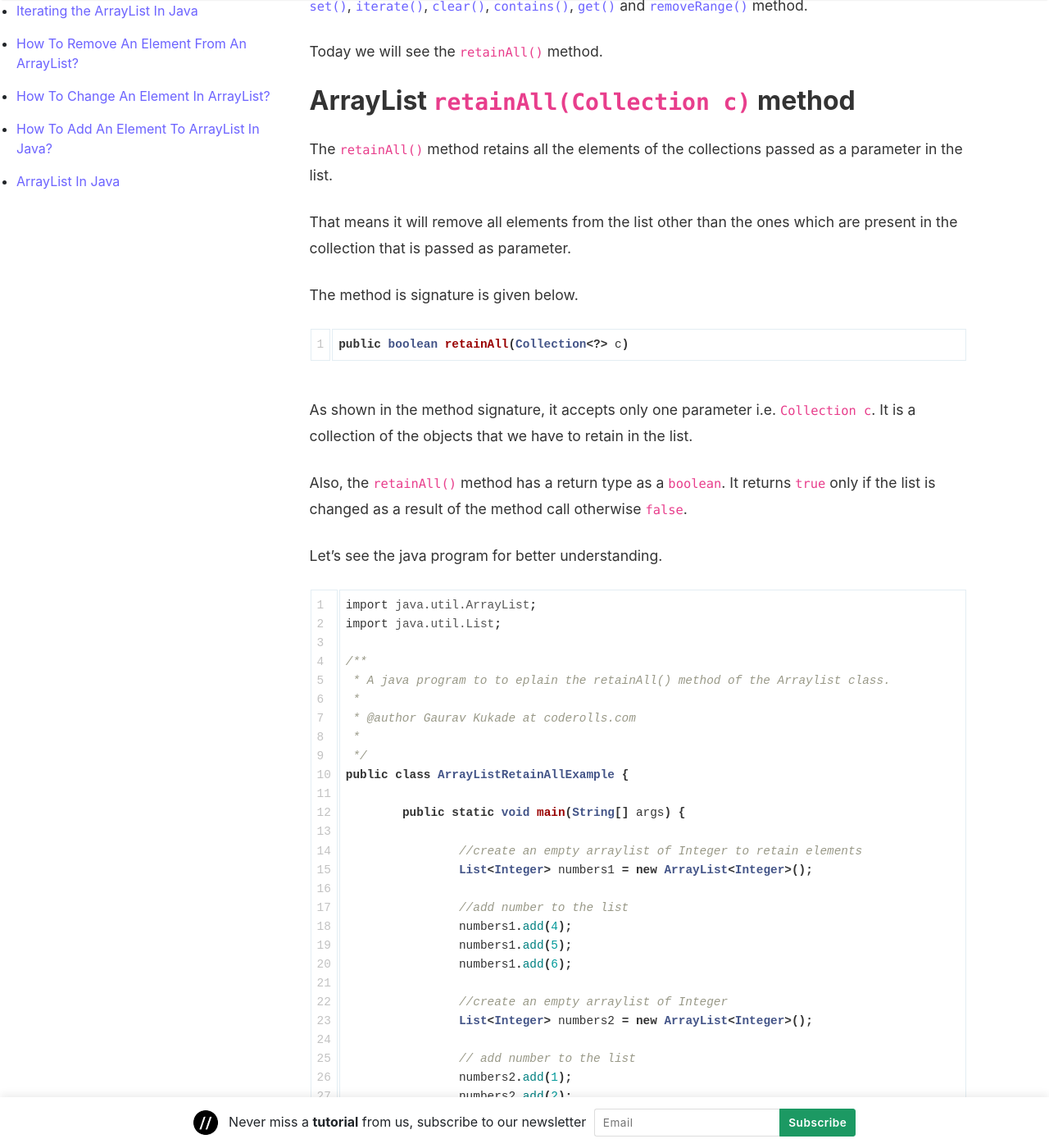
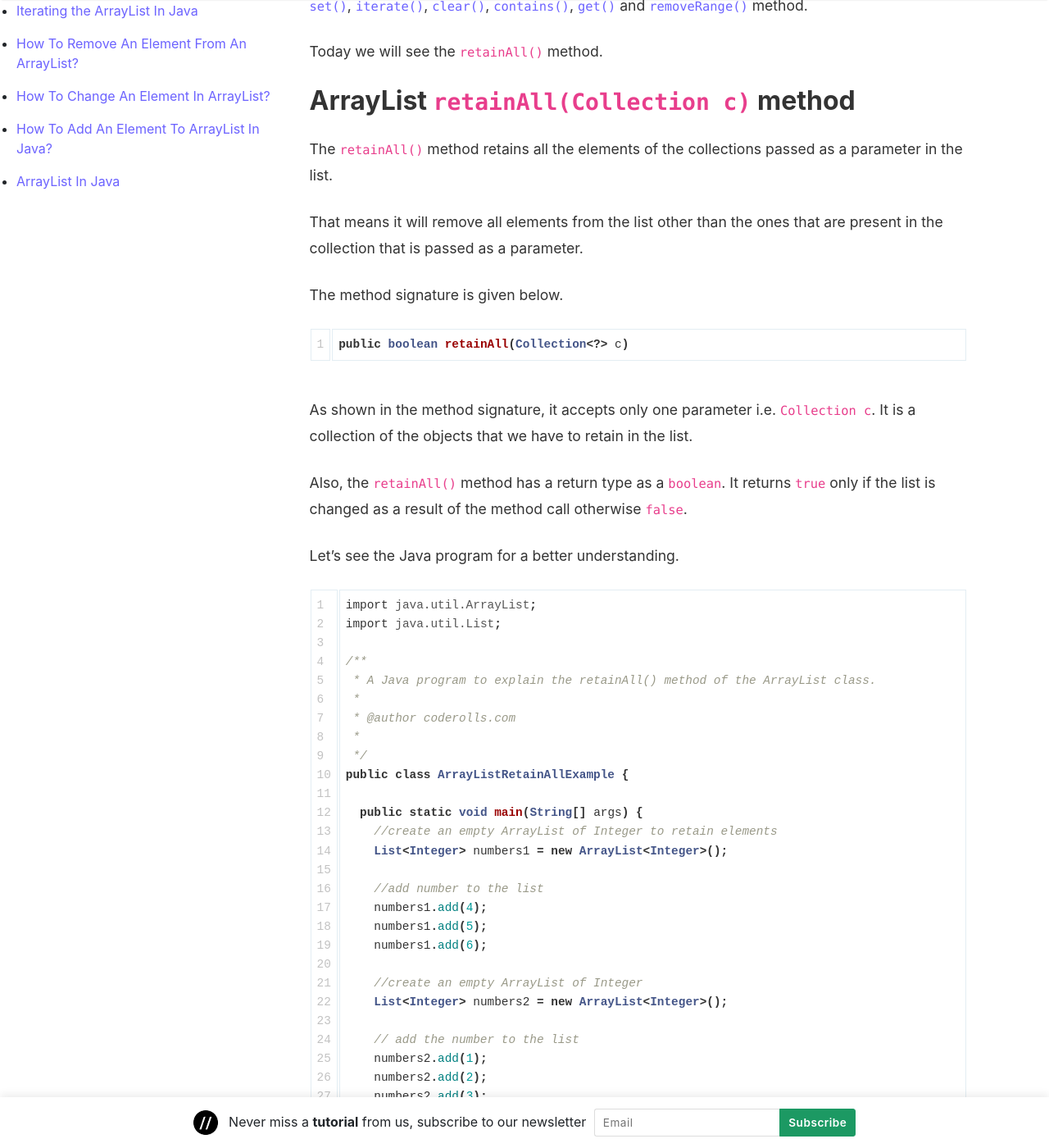
Before and after one commit to coderolls/coderolls-blog, a Jekyll site: the page built from _posts/collections/arraylist/2021-12-22-arraylist-retainall-method.md, in a window 1280 px wide and 1400 px high, scrolled down 717 px. Shown: the whole window at 82% size. Built offline with Jekyll 4.4.1, drawn with Linux system fonts in a browser that asks for light colours; nearby versions of some CDN libraries; comment, search, counter and statistics services are not loaded; some of the changed text lies outside the part shown.

Commit message:
Update 2021-12-22-arraylist-retainall-method.md

````diff
--- a/_posts/collections/arraylist/2021-12-22-arraylist-retainall-method.md
+++ b/_posts/collections/arraylist/2021-12-22-arraylist-retainall-method.md
@@ -25,9 +25,9 @@ Today we will see the `retainAll()` method.
 
 The `retainAll()` method retains all the elements of the collections passed as a parameter in the list.
 
-That means it will remove all elements from the list other than the ones which are present in the collection that is passed as parameter.
+That means it will remove all elements from the list other than the ones that are present in the collection that is passed as a parameter.
 
-The method is signature is given below.
+The method signature is given below.
 
 ```java
 public boolean retainAll(Collection<?> c)
@@ -37,55 +37,54 @@ As shown in the method signature, it accepts only one parameter i.e. `Collection
 
 Also, the `retainAll()` method has a return type as a `boolean`. It returns `true` only if the list is changed as a result of the method call otherwise `false`.
 
-Let's see the java program for better understanding.
+Let's see the Java program for a better understanding.
 
 ```java
 import java.util.ArrayList;
 import java.util.List;
 
 /**
- * A java program to to eplain the retainAll() method of the Arraylist class.
+ * A Java program to explain the retainAll() method of the ArrayList class.
  *
- * @author Gaurav Kukade at coderolls.com
+ * @author coderolls.com
  *
  */
 public class ArrayListRetainAllExample {
 
-	public static void main(String[] args) {
+  public static void main(String[] args) {
+    //create an empty ArrayList of Integer to retain elements
+    List<Integer> numbers1 = new ArrayList<Integer>();
 
-		//create an empty arraylist of Integer to retain elements
-		List<Integer> numbers1 = new ArrayList<Integer>();
+    //add number to the list
+    numbers1.add(4);
+    numbers1.add(5);
+    numbers1.add(6);
 
-		//add number to the list
-		numbers1.add(4);
-		numbers1.add(5);
-		numbers1.add(6);
+    //create an empty ArrayList of Integer
+    List<Integer> numbers2 = new ArrayList<Integer>();
 
-		//create an empty arraylist of Integer
-		List<Integer> numbers2 = new ArrayList<Integer>();
+    // add the number to the list
+    numbers2.add(1);
+    numbers2.add(2);
+    numbers2.add(3);
+    numbers2.add(4);
+    numbers2.add(5);
+    numbers2.add(6);
+    numbers2.add(7);
+    numbers2.add(8);
+    numbers2.add(9);
 
-		// add number to the list
-		numbers2.add(1);
-		numbers2.add(2);
-		numbers2.add(3);
-		numbers2.add(4);
-		numbers2.add(5);
-		numbers2.add(6);
-		numbers2.add(7);
-		numbers2.add(8);
-		numbers2.add(9);
+    System.out.println("Lists before the method call");
+    System.out.println("numbers1: "+ numbers1);
+    System.out.println("numbers2: "+ numbers2);
 
-		System.out.println("Lists before the method call");
-		System.out.println("numbers1: "+ numbers1);
-		System.out.println("numbers2: "+ numbers2);
+    //retain all the elements of numbers1 in the list numbers2
+    numbers2.retainAll(numbers1);
 
-		//retain all the elements of numbers1 in the list numbers2
-		numbers2.retainAll(numbers1);
-
-		System.out.println("\nLists after the method call");
-		System.out.println("numbers1: "+ numbers1);
-		System.out.println("numbers2: "+ numbers2);
-	}
+    System.out.println("\nLists after the method call");
+    System.out.println("numbers1: "+ numbers1);
+    System.out.println("numbers2: "+ numbers2);
+  }
 }
 ```
 
@@ -109,45 +108,44 @@ This method may throw the `ClassCastException`, if the class of an element of th
 #### `NullPointerException`
 This method may throw the `NullPointerException`, if this list contains a null element and the specified collection does not permit null elements (optional) or if the specified collection is null.
 
-The java example for the  `NullPointerException` is given below.
+The Java example for the  `NullPointerException` is given below.
 
 ```java
 import java.util.ArrayList;
 import java.util.List;
 /**
- * A java program to show the NullPointerException in retainAll() method
- * of the arrayList class.
+ * A Java program to show the NullPointerException in retainAll() method
+ * of the ArrayList class.
  *
- * @author gaurav
+ * @author coderolls.com
  *
  */
 public class RetainAllNullPointerExceptionExample {
 
-	public static void main(String[] args) {
+  public static void main(String[] args) {
+    //create an empty ArrayList of Integer to retain elements
+    List<String> numbers1 = null;
 
-		//create an empty arraylist of Integer to retain elements
-		List<String> numbers1 = null;
+    //create an empty ArrayList of Integer
+    List<Integer> numbers2 = new ArrayList<Integer>();
 
-		//create an empty arraylist of Integer
-		List<Integer> numbers2 = new ArrayList<Integer>();
+    //Add the number to the list
+    numbers2.add(1);
+    numbers2.add(2);
+    numbers2.add(3);
+    numbers2.add(4);
 
-		// add number to the list
-		numbers2.add(1);
-		numbers2.add(2);
-		numbers2.add(3);
-		numbers2.add(4);
+    System.out.println("Lists before the method call");
+    System.out.println("numbers1: "+ numbers1);
+    System.out.println("numbers2: "+ numbers2);
 
-		System.out.println("Lists before the method call");
-		System.out.println("numbers1: "+ numbers1);
-		System.out.println("numbers2: "+ numbers2);
+    //retain all the elements of numbers1 in the list numbers2
+    numbers2.retainAll(numbers1);
 
-		//retain all the elements of numbers1 in the list numbers2
-		numbers2.retainAll(numbers1);
-
-		System.out.println("\nLists after the method call");
-		System.out.println("numbers1: "+ numbers1);
-		System.out.println("numbers2: "+ numbers2);
-	}
+    System.out.println("\nLists after the method call");
+    System.out.println("numbers1: "+ numbers1);
+    System.out.println("numbers2: "+ numbers2);
+  }
 }
 ```
 
````
Also changed, not shown: other parts of _posts/collections/arraylist/2021-12-22-arraylist-retainall-method.md (+3 -3 lines).
